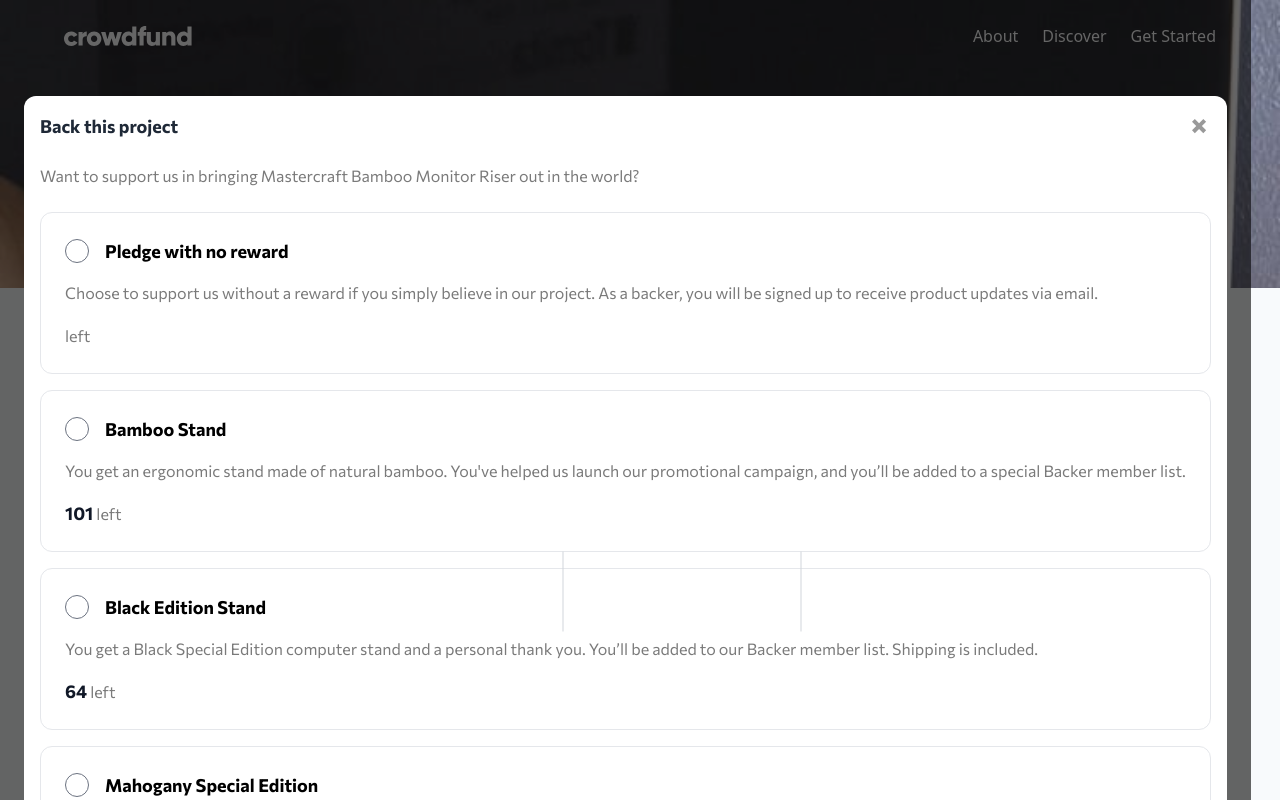
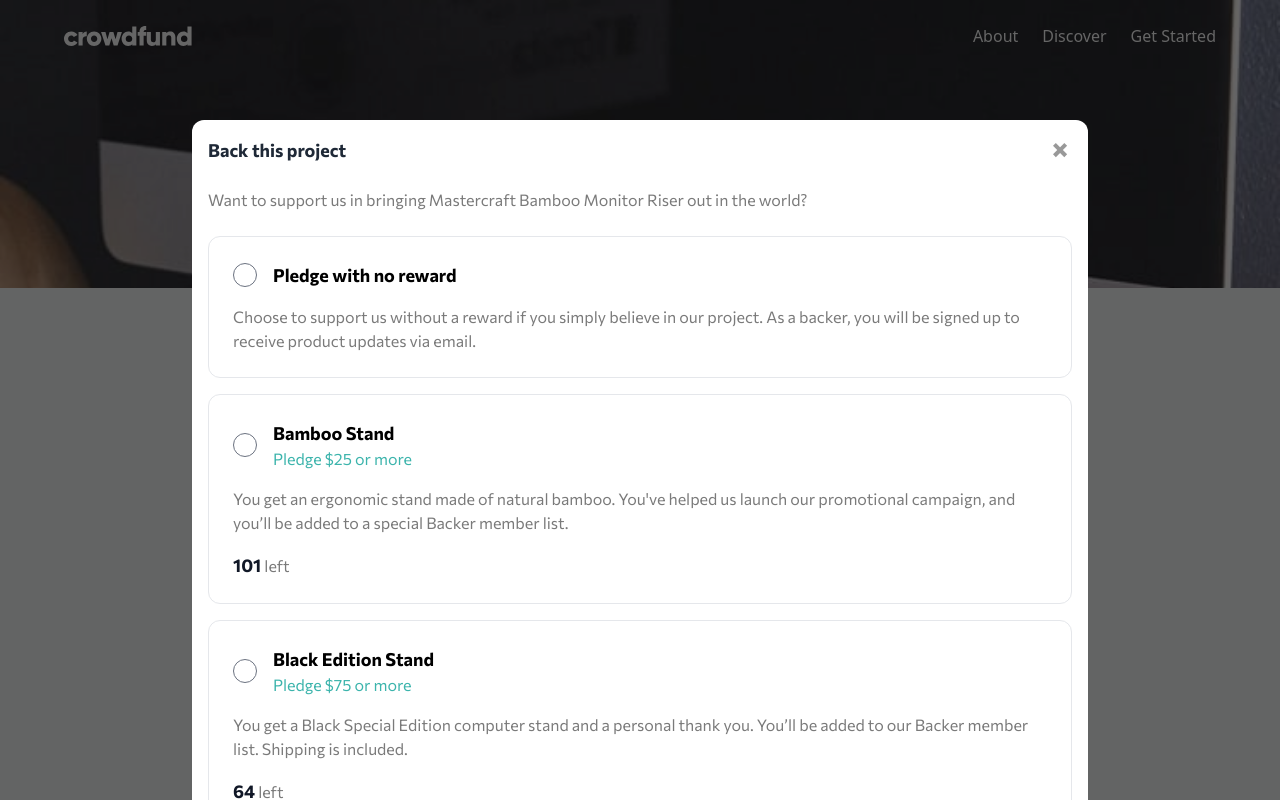
Before and after one commit to moutafatin1/crowdfunding-product-page, a React (Vite) app: page / in a window 1280 px wide. Both pictures are taken after a click on the button "Back this project". Shown: the top 800 px of the page. Built offline with nearby package versions, Linux system fonts and the light colour scheme.

Commit message:
finish the UI

```diff
--- a/src/components/BackProject/BackProjectModal.tsx
+++ b/src/components/BackProject/BackProjectModal.tsx
@@ -1,6 +1,7 @@
 import { useState } from "react";
 import CloseModalIcon from "../../assets/images/icon-close-modal.svg";
 import { pledges } from "../../data";
+import { Card } from "../common/Card";
 import { PledgeCard } from "./PledgeCard";
 
 type BackProjectModalProps = {
@@ -10,8 +11,9 @@
   const [selectedPledge, setSelectedPledge] = useState("");
 
   return (
-    <div className="absolute top-0 bg-black/60">
-      <div className="mx-6 my-6 mt-24 rounded-xl bg-white p-4">
+    <div>
+      <div className="fixed inset-0 z-10 h-full bg-black/60"></div>
+      <Card className="absolute  left-1/2 top-24 z-20 my-6 -translate-x-1/2 rounded-xl bg-white p-4">
         <div className="flex items-center justify-between">
           <h2 className="text-lg font-bold text-gray-800">Back this project</h2>
           <button
@@ -35,7 +37,7 @@
             />
           ))}
         </ul>
-      </div>
+      </Card>
     </div>
   );
 };
--- a/src/components/BackProject/PledgeCard.tsx
+++ b/src/components/BackProject/PledgeCard.tsx
@@ -1,4 +1,5 @@
 import { Pledge } from "../../data";
+import { fn } from "../../utils";
 
 type PledgeCard = {
   pledge: Pledge;
@@ -12,27 +13,45 @@
   setSelectedPledge,
 }: PledgeCard) => {
   return (
-    <li className=" rounded-xl border border-gray-200">
+    <li
+      className={fn(
+        "rounded-xl border border-gray-200",
+        pledge.left === 0 && "opacity-60"
+      )}
+    >
       <span className="block space-y-4 p-6">
         <label className="flex items-center gap-4">
           <input
             onChange={(e) => setSelectedPledge(e.target.value)}
             type="radio"
             name="pledge"
+            disabled={pledge.left === 0}
             checked={selectedPledge === pledge.value}
             value={pledge.value}
             className="h-6 w-6 cursor-pointer text-crowd-moderateCyan transition-transform hover:scale-90 focus:ring-crowd-moderateCyan active:scale-100"
           />
-          <span className="text-lg font-bold">{pledge.title}</span>
+          <span className="flex flex-col">
+            <span className="text-lg font-bold">{pledge.title}</span>
+            {pledge.minAmount !== undefined && (
+              <span className={fn("text-crowd-moderateCyan")}>
+                Pledge ${pledge.minAmount} or more
+              </span>
+            )}
+          </span>
         </label>
+
         <p className="text-crowd-darkGray">{pledge.desc}</p>
-        <p className="text-crowd-darkGray">
-          <span className="text-lg font-bold text-gray-900">{pledge.left}</span>{" "}
-          left
-        </p>
+        {pledge.left !== undefined && (
+          <p className="text-crowd-darkGray">
+            <span className="text-lg font-bold text-gray-900">
+              {pledge.left}
+            </span>{" "}
+            left
+          </p>
+        )}
       </span>
       {selectedPledge === pledge.value && (
-        <span className="flex flex-col items-center gap-4 border-t p-6">
+        <span className="flex flex-col  items-center gap-4 border-t p-6 lg:flex-row lg:justify-between">
           <p className="text-crowd-darkGray">Enter your pledge</p>
           <form className="flex  items-center gap-8">
             <div className="relative">
```
